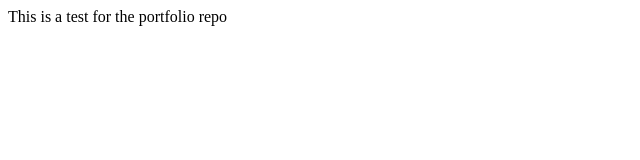
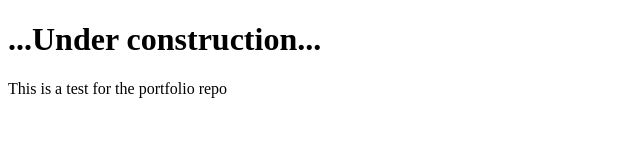
Before and after one commit to kenjenlee/tccp_data, a plain HTML site: page index.html in a window 1280 px wide. Shown: the whole page, without its empty margins (0-640 px from the left). Drawn offline with Linux system fonts and the light colour scheme.

Commit message:
Update index.html

```diff
--- a/index.html
+++ b/index.html
@@ -1 +1,19 @@
-This is a test for the portfolio repo
+<!DOCTYPE html>
+<html lang="en">
+<head>
+    <meta charset="UTF-8">
+    <meta name="viewport" content="width=device-width, initial-scale=1.0">
+    <title>...Under construction</title>
+    <link rel="stylesheet" href="style.css"> <!-- Link to your CSS file, if any -->
+</head>
+<body>
+    <header>
+        <h1>...Under construction...</h1>
+    </header>
+
+    <main>
+      <p>This is a test for the portfolio repo</p>
+    </main>
+
+</body>
+</html>
```
